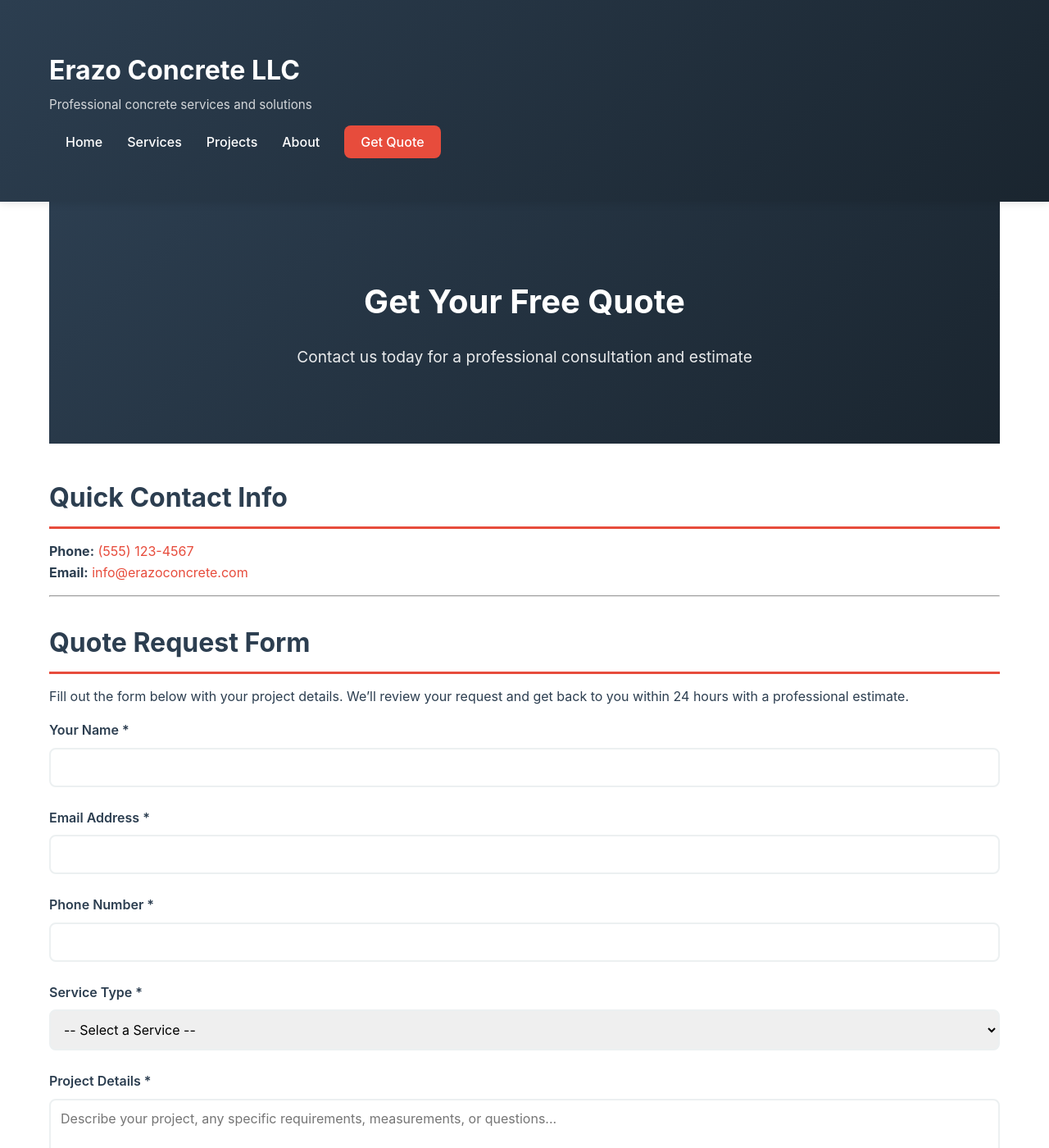
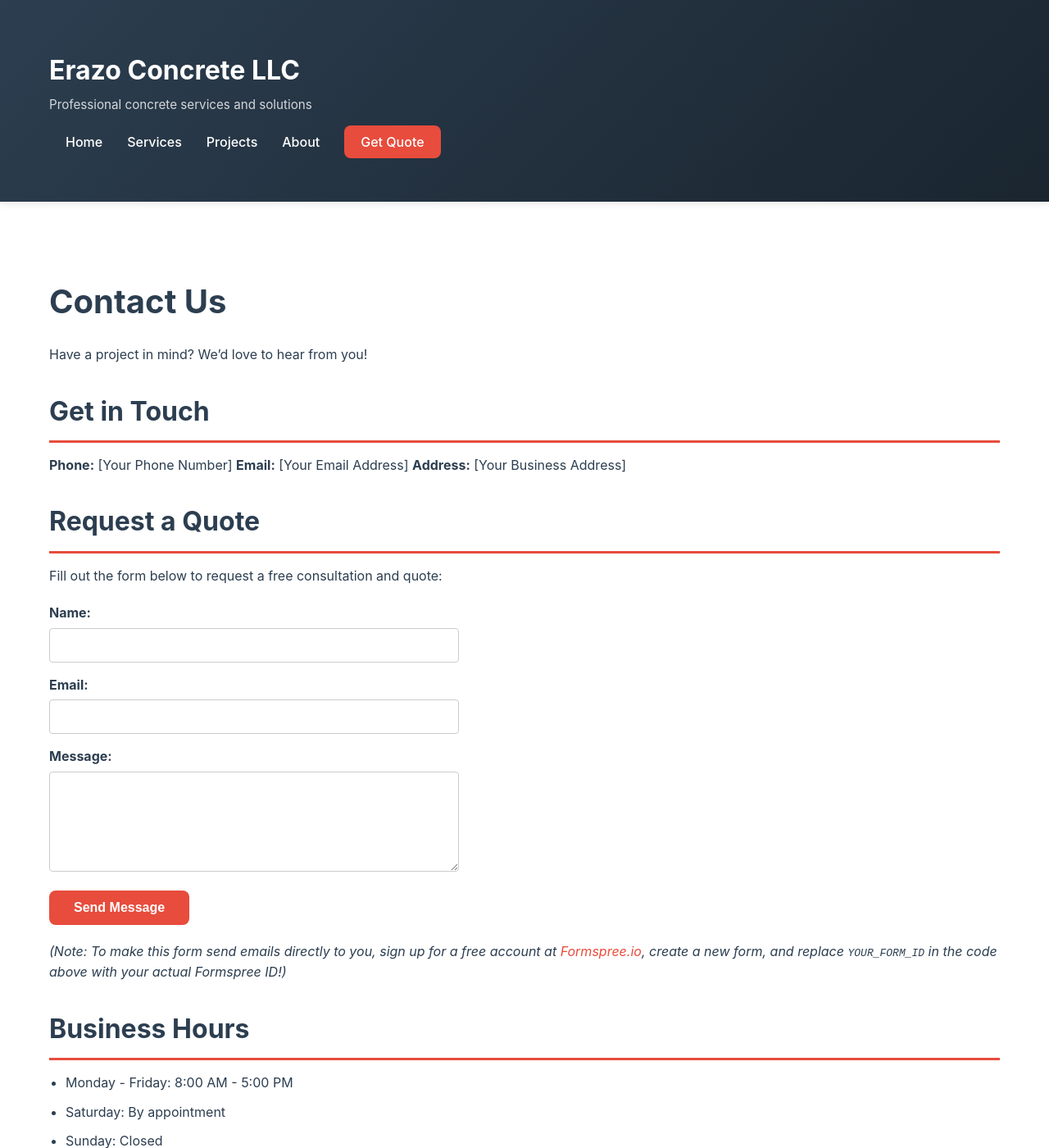
Before and after one commit to ErazoConcrete/Erazoconcrete.github.io, a Jekyll site: the page built from contact.md, in a window 1280 px wide and 1400 px high. Shown: the whole window at 82% size. Built offline with Jekyll 4.4.1, drawn with Linux system fonts in a browser that asks for light colours; some of the changed text lies outside the part shown.

Commit message:
form repair

```diff
--- a/contact.md
+++ b/contact.md
@@ -1,101 +1,46 @@
 ---
 layout: default
-title: Contact & Quote Request
+title: Contact
 ---
 
-<div class="hero">
-  <h1>Get Your Free Quote</h1>
-  <p>Contact us today for a professional consultation and estimate</p>
-</div>
+# Contact Us
 
-## Quick Contact Info
+Have a project in mind? We'd love to hear from you!
 
-**Phone:** [{{ site.phone }}](tel:{{ site.phone | remove: ' ' | remove: '(' | remove: ')' | remove: '-' }})
-**Email:** [{{ site.email }}](mailto:{{ site.email }})
+## Get in Touch
+
+**Phone:** [Your Phone Number]
+**Email:** [Your Email Address]
+**Address:** [Your Business Address]
+
+## Request a Quote
+
+Fill out the form below to request a free consultation and quote:
+
+<form action="https://formspree.io/f/xkoeeobg" method="POST" style="max-width: 500px; margin: 20px 0;">
+  <div style="margin-bottom: 15px;">
+    <label for="name" style="display: block; margin-bottom: 5px; font-weight: bold;">Name:</label>
+    <input type="text" id="name" name="name" required style="width: 100%; padding: 10px; border: 1px solid #ccc; border-radius: 4px;">
+  </div>
+  <div style="margin-bottom: 15px;">
+    <label for="email" style="display: block; margin-bottom: 5px; font-weight: bold;">Email:</label>
+    <input type="email" id="email" name="email" required style="width: 100%; padding: 10px; border: 1px solid #ccc; border-radius: 4px;">
+  </div>
+  <div style="margin-bottom: 15px;">
+    <label for="message" style="display: block; margin-bottom: 5px; font-weight: bold;">Message:</label>
+    <textarea id="message" name="message" rows="5" required style="width: 100%; padding: 10px; border: 1px solid #ccc; border-radius: 4px;"></textarea>
+  </div>
+  <button type="submit" class="btn">Send Message</button>
+</form>
+
+*(Note: To make this form send emails directly to you, sign up for a free account at [Formspree.io](https://formspree.io/), create a new form, and replace `YOUR_FORM_ID` in the code above with your actual Formspree ID!)*
+
+## Business Hours
+
+- Monday - Friday: 8:00 AM - 5:00 PM
+- Saturday: By appointment
+- Sunday: Closed
 
 ---
 
-## Quote Request Form
-
-Fill out the form below with your project details. We'll review your request and get back to you within 24 hours with a professional estimate.
-
-<form name="quote-request" method="POST" action="https://formspree.io/f/xkoeeobg" class="quote-form">
-
-  <div class="form-group">
-    <label for="name">Your Name *</label>
-    <input type="text" id="name" name="name" required>
-  </div>
-
-  <div class="form-group">
-    <label for="email">Email Address *</label>
-    <input type="email" id="email" name="email" required>
-  </div>
-
-  <div class="form-group">
-    <label for="phone">Phone Number *</label>
-    <input type="tel" id="phone" name="phone" required>
-  </div>
-
-  <div class="form-group">
-    <label for="service">Service Type *</label>
-    <select id="service" name="service" required>
-      <option value="">-- Select a Service --</option>
-      <option value="Foundation Work">Foundation Work</option>
-      <option value="Concrete Driveway">Concrete Driveway</option>
-      <option value="Loading Dock">Loading Dock</option>
-      <option value="Concrete Slab">Concrete Slab</option>
-      <option value="Site Preparation">Site Preparation</option>
-      <option value="Parking Lot">Parking Lot</option>
-      <option value="Custom Project">Custom Project</option>
-      <option value="Other">Other</option>
-    </select>
-  </div>
-
-  <div class="form-group">
-    <label for="project-details">Project Details *</label>
-    <textarea id="project-details" name="message" placeholder="Describe your project, any specific requirements, measurements, or questions..." required></textarea>
-  </div>
-
-  <div class="form-group">
-    <label for="timeline">Preferred Timeline</label>
-    <select id="timeline" name="timeline">
-      <option value="">-- No preference --</option>
-      <option value="ASAP">ASAP</option>
-      <option value="Within 2 weeks">Within 2 weeks</option>
-      <option value="Within 1 month">Within 1 month</option>
-      <option value="Flexible">Flexible</option>
-    </select>
-  </div>
-
-  <div class="form-group">
-    <label for="budget">Estimated Budget (Optional)</label>
-    <input type="text" id="budget" name="budget" placeholder="e.g., $5,000 - $10,000">
-  </div>
-
-  <div class="form-group">
-    <label for="attachments">Attach Files (Optional)</label>
-    <p style="font-size: 0.9em; color: #7f8c8d; margin-bottom: 10px;">Upload plans, diagrams, photos, or other documents (PDF, PNG, JPG, DOC, etc.)</p>
-    <input type="file" id="attachments" name="attachments" multiple accept=".pdf,.png,.jpg,.jpeg,.gif,.doc,.docx,.xls,.xlsx,.dwg">
-  </div>
-
-  <button type="submit" class="btn">Send Quote Request</button>
-
-</form>
-
----
-
-## What Happens Next?
-
-1. **Submit Your Details** - Fill out the form with your project information
-2. **Quick Review** - We review your request and project scope
-3. **Contact You** - We'll call or email within 24 hours
-4. **Free Consultation** - Discuss your project and needs in detail
-5. **Detailed Quote** - Receive a professional estimate with timeline
-
-## Why Choose Erazo Concrete?
-
-- **Professional Team** - Experienced concrete specialists
-- **Free Consultation** - No obligation initial assessment
-- **Competitive Pricing** - Fair, transparent quotes
-- **Quality Guarantee** - 100% satisfaction on all work
-- **Fast Response** - 24-hour quote turnaround
+**Questions?** Don't hesitate to reach out. We're here to help!
```
